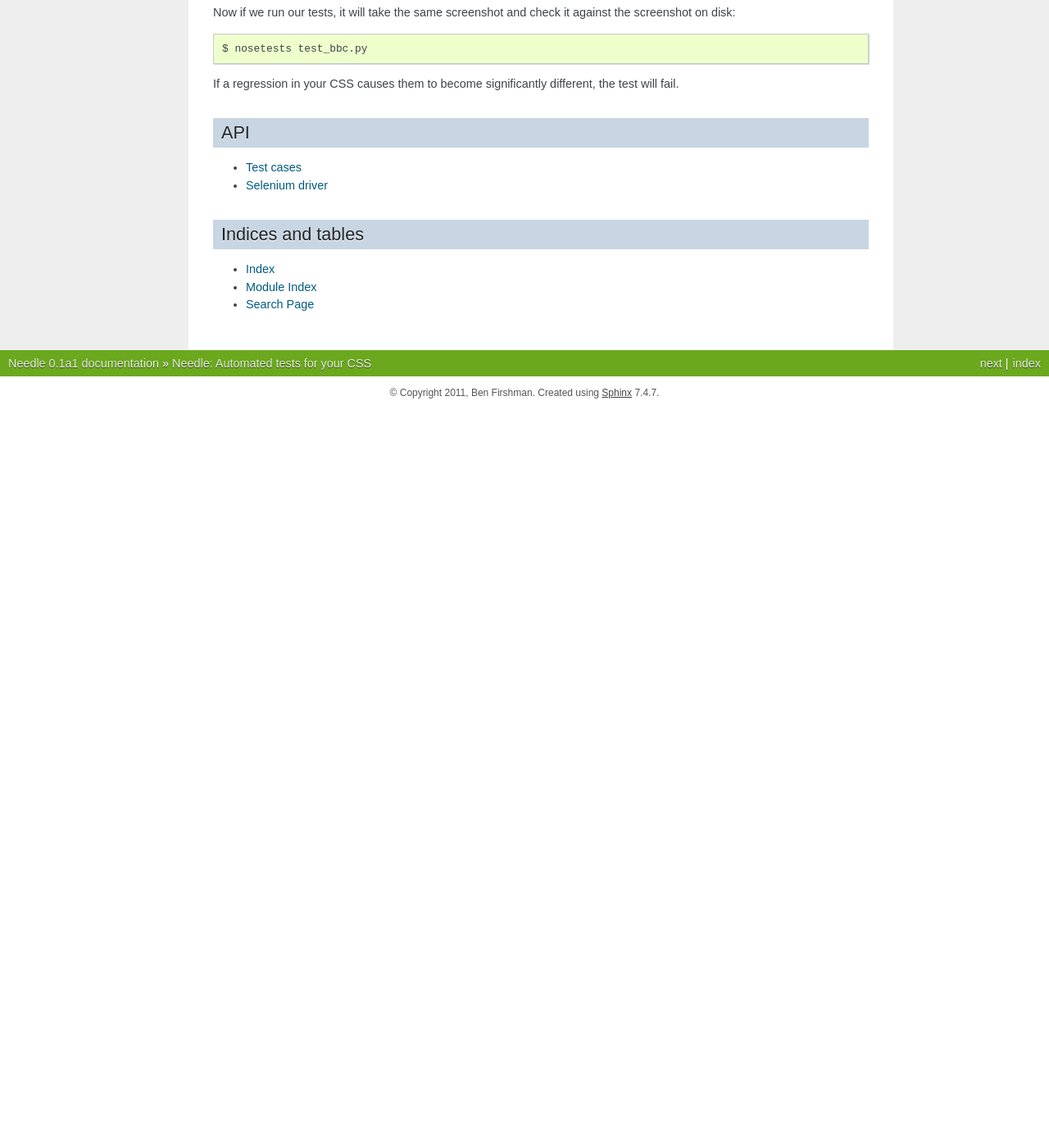
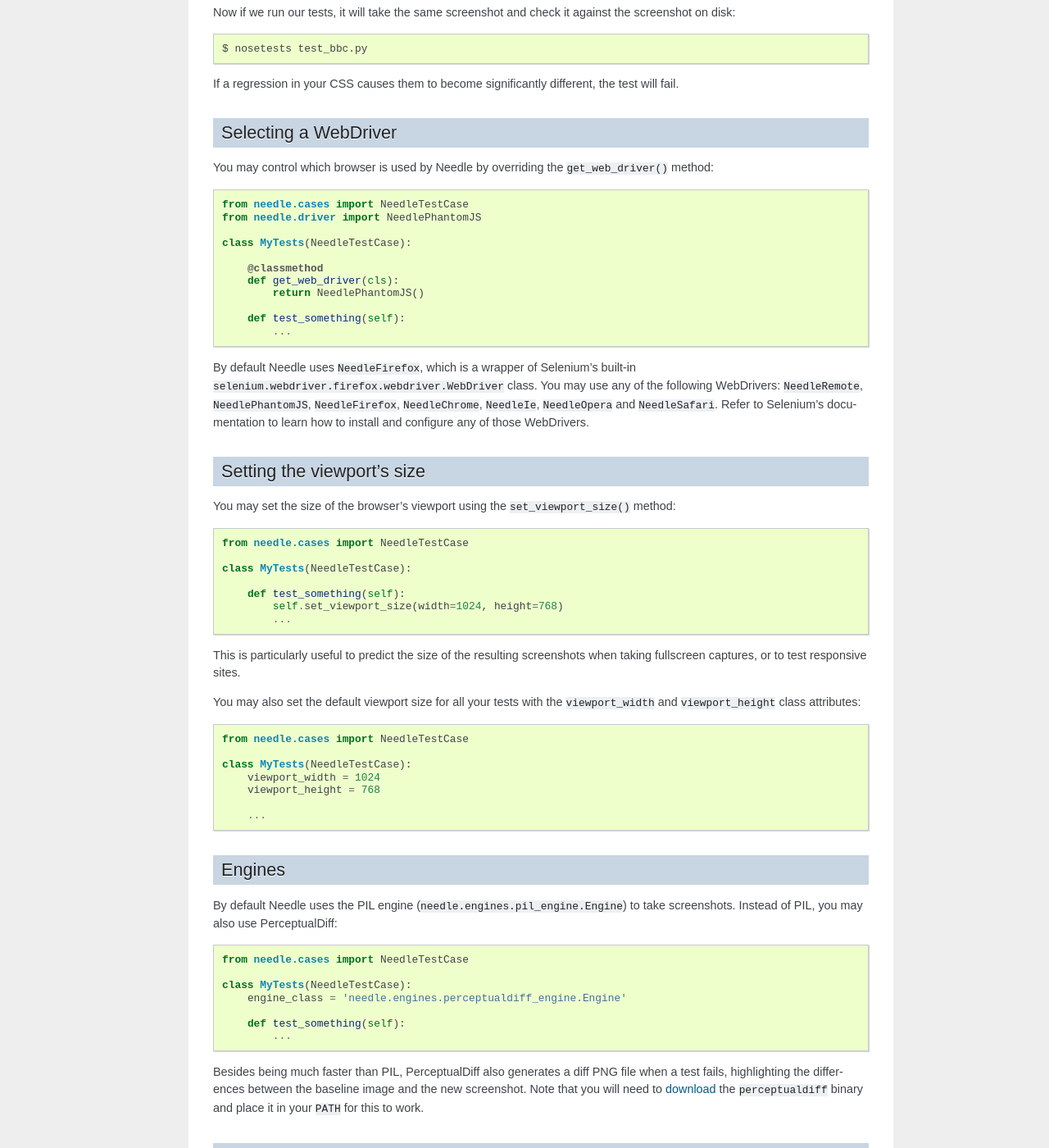
Before and after one commit to python-needle/needle, a Sphinx documentation site: the page built from docs/index.txt, in a window 1280 px wide and 1400 px high, scrolled down 877 px. Shown: the whole window at 82% size. Built offline with Sphinx 7.4.7, drawn with Linux system fonts in a browser that asks for light colours; before the commit the page ends 1376 px from its top, so only the background shows below that; some of the changed text lies outside the part shown.

Commit message:
Made a number of improvements to the documentation.

```diff
--- a/docs/index.txt
+++ b/docs/index.txt
@@ -54,14 +54,79 @@ If a regression in your CSS causes them to become significantly different, the
 test will fail.
 
 
-API
----
+Selecting a WebDriver
+---------------------
 
-.. toctree::
-    :maxdepth: 2
+You may control which browser is used by Needle by overriding the
+``get_web_driver()`` method::
 
-    api/cases
-    api/driver
+    from needle.cases import NeedleTestCase
+    from needle.driver import NeedlePhantomJS
+
+    class MyTests(NeedleTestCase):
+
+        @classmethod
+        def get_web_driver(cls):
+            return NeedlePhantomJS()
+
+        def test_something(self):
+            ...
+
+By default Needle uses ``NeedleFirefox``, which is a wrapper of Selenium's
+built-in ``selenium.webdriver.firefox.webdriver.WebDriver`` class. You may use
+any of the following WebDrivers: ``NeedleRemote``, ``NeedlePhantomJS``,
+``NeedleFirefox``, ``NeedleChrome``, ``NeedleIe``, ``NeedleOpera`` and
+``NeedleSafari``. Refer to Selenium's documentation to learn how to install and
+configure any of those WebDrivers.
+
+
+Setting the viewport's size
+---------------------------
+
+You may set the size of the browser's viewport using the
+``set_viewport_size()`` method::
+
+    from needle.cases import NeedleTestCase
+
+    class MyTests(NeedleTestCase):
+
+        def test_something(self):
+            self.set_viewport_size(width=1024, height=768)
+            ...
+
+This is particularly useful to predict the size of the resulting screenshots
+when taking fullscreen captures, or to test responsive sites.
+
+You may also set the default viewport size for all your tests with the
+``viewport_width`` and ``viewport_height`` class attributes::
+
+    from needle.cases import NeedleTestCase
+
+    class MyTests(NeedleTestCase):
+        viewport_width = 1024
+        viewport_height = 768
+
+        ...
+
+Engines
+-------
+
+By default Needle uses the PIL engine (``needle.engines.pil_engine.Engine``)
+to take screenshots. Instead of PIL, you may also use PerceptualDiff::
+
+    from needle.cases import NeedleTestCase
+
+    class MyTests(NeedleTestCase):
+        engine_class = 'needle.engines.perceptualdiff_engine.Engine'
+
+        def test_something(self):
+            ...
+
+Besides being much faster than PIL, PerceptualDiff also generates a diff PNG
+file when a test fails, highlighting the differences between the baseline
+image and the new screenshot. Note that you will need to
+`download <http://pdiff.sourceforge.net/>`_ the ``perceptualdiff`` binary and
+place it in your ``PATH`` for this to work.
 
 
 Indices and tables
```
Also changed, not shown: docs/api/cases.txt (deleted, +0 -15 lines), docs/api/driver.txt (deleted, +0 -74 lines).
